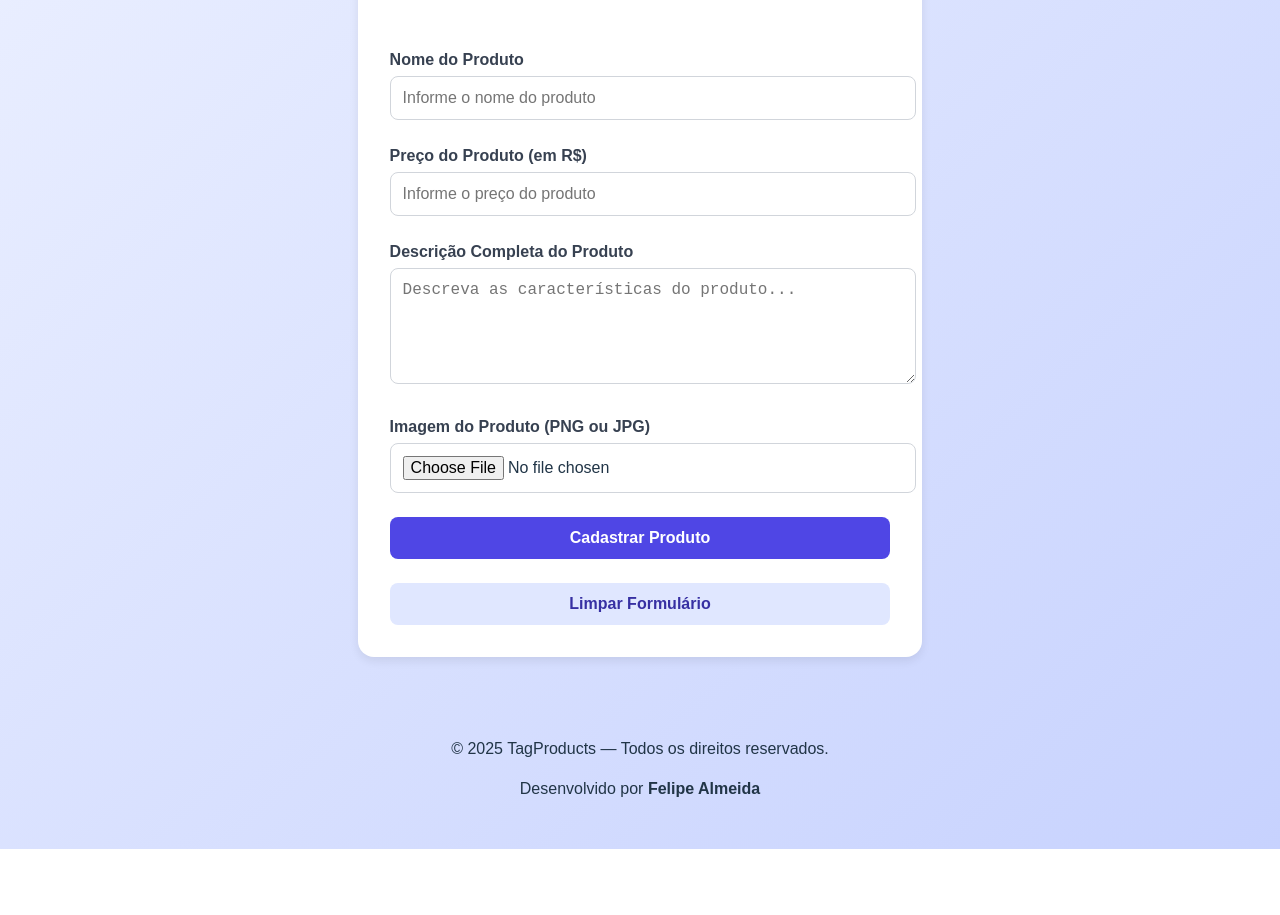
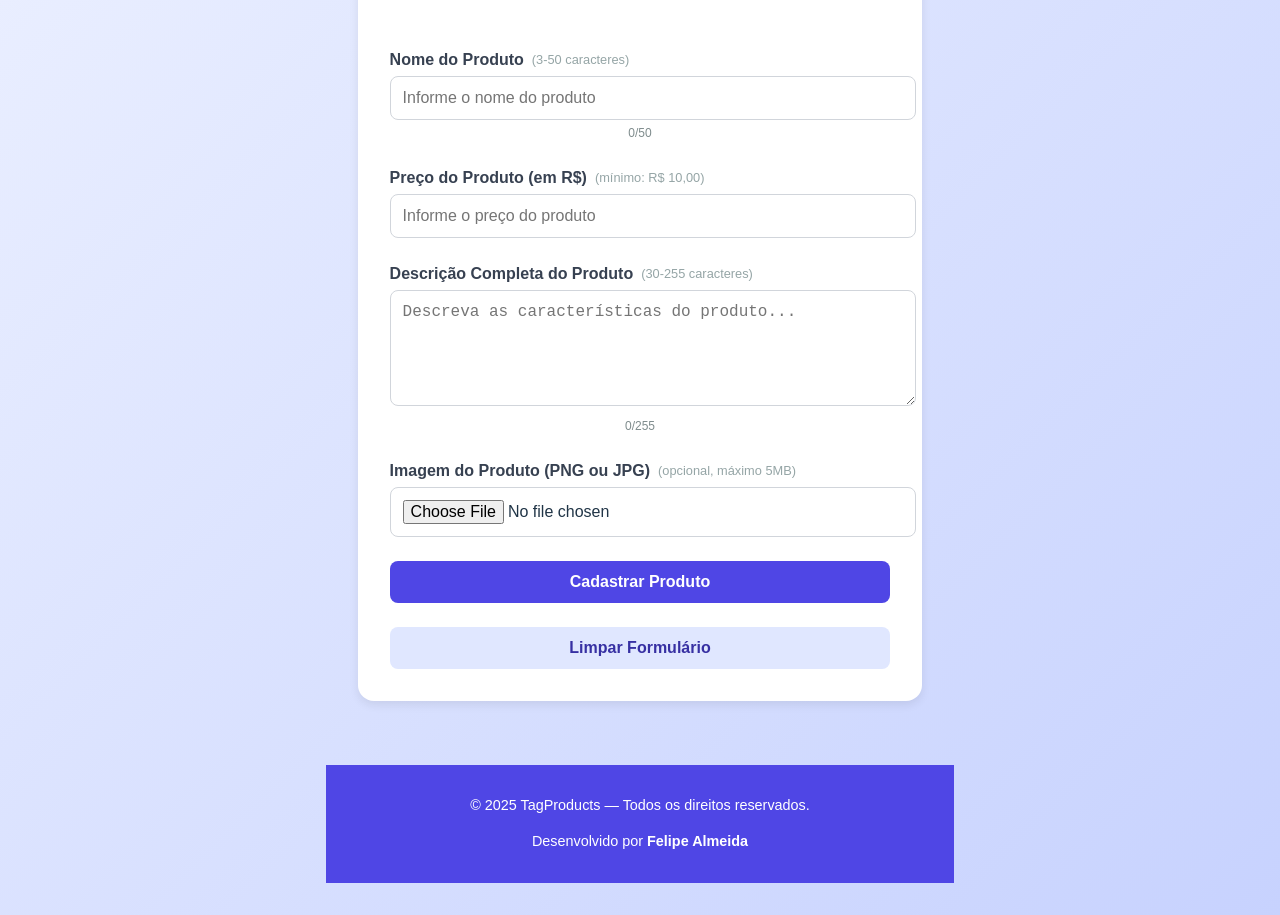
Before and after one commit to FelipeAlmeida06/tagproducts-desafio-fullstack, a React (Vite) app in the folder desafio-fullstack/front-end/form-produtos/: page / in a window 1280 px wide. Shown: the part 323-1238 px from the top of the page. Before the commit the page ends 1172 px from the top, so only its background shows below. Built offline with nearby package versions, Linux system fonts and the light colour scheme.

Commit message:
Validação do formulário pelo nome, preco, descricao e imagem do produto

```diff
--- a/desafio-fullstack/front-end/form-produtos/src/components/Footer.css
+++ /dev/null
@@ -1,17 +0,0 @@
-.rodape {
-    background-color: #4f46e5;
-    color: #fff;
-    text-align: center;
-    padding: 1rem 0;
-    font-size: 0.9rem;
-    margin-top: auto;
-}
-
-.rodape a {
-    color: #4f46e5;
-    text-decoration: none;
-}
-
-.rodape a:hover {
-    text-decoration: underline;
-}
--- a/desafio-fullstack/front-end/form-produtos/src/components/Footer.jsx
+++ /dev/null
@@ -1,15 +0,0 @@
-// Footer.jsx - Rodapé
-
-export default function Footer() {
-
-    return (
-        <>
-            <footer className="rodape">
-                <p>© 2025 TagProducts — Todos os direitos reservados.</p>
-                <p>
-                Desenvolvido por <strong>Felipe Almeida</strong>
-                </p>
-            </footer>
-        </>
-    )
-}
--- a/desafio-fullstack/front-end/form-produtos/src/components/Formulario.css
+++ b/desafio-fullstack/front-end/form-produtos/src/components/Formulario.css
@@ -170,3 +170,50 @@ textarea:focus {
     font-size: 0.85rem;
     color: #6b7280;
 }
+
+/* Footer */
+
+.rodape {
+    background-color: #4f46e5;
+    color: #fff;
+    text-align: center;
+    padding: 1rem 0;
+    font-size: 0.9rem;
+    margin-top: auto;
+}
+
+.rodape a {
+    color: #4f46e5;
+    text-decoration: none;
+}
+
+.rodape a:hover {
+    text-decoration: underline;
+}
+
+/* Validação do Formulário */
+
+.input-erro {
+    border-color: #e74c3c !important;
+    background-color: #fadbd8 !important;
+}
+
+.mensagem-erro {
+    color: #e74c3c;
+    font-size: 0.85rem;
+    margin-top: 0.25rem;
+    font-weight: 600;
+}
+
+.contador {
+    display: block;
+    font-size: 0.75rem;
+    color: #7f8c8d;
+    margin-top: 0.25rem;
+}
+
+label small {
+    color: #95a5a6;
+    font-size: 0.8rem;
+    font-weight: normal;
+}
--- a/desafio-fullstack/front-end/form-produtos/src/components/Formulario.jsx
+++ b/desafio-fullstack/front-end/form-produtos/src/components/Formulario.jsx
@@ -4,7 +4,6 @@ import { useState, useRef } from "react";
 // Icones
 import {Package, DollarSign, FileText, CheckCircle} from 'lucide-react';
 import "./Formulario.css";      // import do CSS puro
-import Footer from "./Footer";
 
 export default function FormularioProdutos() {
     const [dadosForm, setDadosForm] = useState({
@@ -19,14 +18,23 @@ export default function FormularioProdutos() {
     const [sucesso, setSucesso] = useState(false);
     const inputImagemRef = useRef(null);
 
+    // Entrada de dados pelo usuário
     const lidarComEntradaDeDados = (e) => {
         const { name, value } = e.target;
         setDadosForm((prev) => ({
         ...prev,
         [name]: value,
         }));
+        // Limpa o erro deste campo ao começar a digitar
+        if (erros[name]) {
+          setErros((prev) => ({
+            ...prev,
+            [name]: ""
+          }))
+        }
     };
 
+    // Entrada da imagem pelo usuário
     const lidarComImagem = (e) => {
         const arqImagem = e.target.files[0];
 
@@ -46,8 +54,13 @@ export default function FormularioProdutos() {
         }
     };
 
+    // Envio do formulário
     const lidarComEnvio = (e) => {
         e.preventDefault();
+
+        if (!validarFormulario()) {
+          return;
+        }
 
         if (!dadosForm.nomeProduto || !dadosForm.precoProduto || !dadosForm.descricaoProduto || !dadosForm.imagemProduto) {
             alert("Por favor, preencha todos os campos do formulário");
@@ -71,6 +84,7 @@ export default function FormularioProdutos() {
             imagemProduto: null,
         });
         setVisualImagem(null);
+        setErros({});
         setSucesso(true);
         setTimeout(() => setSucesso(false), 3000);
 
@@ -80,6 +94,7 @@ export default function FormularioProdutos() {
         }
     };
 
+    // Limpa o formulário
     const limparFormulario = () => {
         setDadosForm({
             nomeProduto: "",
@@ -88,12 +103,57 @@ export default function FormularioProdutos() {
             imagemProduto: null,
         });
         setVisualImagem(null);
+        setErros({});
 
         // Limpa o campo de arquivo
         if (inputImagemRef.current) {
             inputImagemRef.current.value = '';
         }
     };
+
+    const [erros, setErros] = useState({});
+
+    // Validação do formulário
+    const  validarFormulario = () => {
+      const novosErros = {};
+
+      // Validar Nome (3-50 caracteres é obrigatório)
+      if (!dadosForm.nomeProduto.trim()) {
+        novosErros.nomeProduto = "Nome do produto é obrigatório";
+      } else if (dadosForm.nomeProduto.trim().length < 3) {
+        novosErros.nomeProduto = "Nome do produto deve ter mínimo de 3 caracteres";
+      } else if (dadosForm.nomeProduto.trim().length > 50) {
+        novosErros.nomeProduto = "Nome do produto deve ter máximo de 50 caracteres";
+      }
+
+      // Validar Preço (mínimo 10 é obrigatório)
+      if (!dadosForm.precoProduto) {
+        novosErros.precoProduto = "Preço do produto é obrigatório";
+      } else if (parseFloat(dadosForm.precoProduto) < 10) {
+        novosErros.precoProduto = "Preço do produto mínimo é R$ 10,00";
+      }
+
+      // Validar Descrição (30-255 caracteres é obrigatório)
+      if (!dadosForm.descricaoProduto.trim()) {
+        novosErros.descricaoProduto = "Descrição do produto é obrigatória";
+      } else if (dadosForm.descricaoProduto.trim().length < 30) {
+        novosErros.descricaoProduto = "Descrição do produto deve ter mínimo 30 caracteres";
+      } else if (dadosForm.descricaoProduto.trim().length > 255) {
+        novosErros.descricaoProduto = "Descrição do produto deve ter máximo 255 caracteres";
+      }
+
+      // Validar Imagem (PNG/JPG máximo 5MB é opcional)
+      if (dadosForm.imagemProduto) {
+        if (dadosForm.imagemProduto.type !== "image/png" && dadosForm.imagemProduto.type !== "image/jpg") {
+          novosErros.imagemProduto = "Apenas PNG ou JPG são aceitos"
+        } else if (dadosForm.imagemProduto.size > 5 * 1024 * 1024) {
+          novosErros.imagemProduto = "Imagem do produto não pode ultrapassar 5MB";
+        }
+      }
+
+      setErros(novosErros);
+      return Object.keys(novosErros).length === 0;
+    }
 
   return (
     <div className="pagina">
@@ -118,6 +178,7 @@ export default function FormularioProdutos() {
             <label>
               <span>
                 Nome do Produto
+                <small> (3-50 caracteres)</small>
               </span>
               <input
                 type="text"
@@ -125,12 +186,16 @@ export default function FormularioProdutos() {
                 value={dadosForm.nomeProduto}
                 onChange={lidarComEntradaDeDados}
                 placeholder="Informe o nome do produto"
+                className={erros.nomeProduto ? "input-erro" : ""}
               />
+              {erros.nomeProduto && <p className="mensagem-erro">{erros.nomeProduto}</p>}
+              <small className="contador">{dadosForm.nomeProduto.length}/50</small>
             </label>
 
             <label>
               <span>
                 Preço do Produto (em R$)
+                <small> (mínimo: R$ 10,00)</small>
               </span>
               <input
                 type="number"
@@ -140,12 +205,15 @@ export default function FormularioProdutos() {
                 step="0.01"
                 min="0"
                 placeholder="Informe o preço do produto"
+                className={erros.precoProduto ? "input-erro" : ""}
               />
+              {erros.precoProduto && <p className="mensagem-erro">{erros.precoProduto}</p>}
             </label>
 
             <label>
               <span>
                 Descrição Completa do Produto
+                <small> (30-255 caracteres)</small>
               </span>
               <textarea
                 name="descricaoProduto"
@@ -153,19 +221,25 @@ export default function FormularioProdutos() {
                 onChange={lidarComEntradaDeDados}
                 rows="5"
                 placeholder="Descreva as características do produto..."
+                className={erros.descricaoProduto ? "input-erro" : ""}
               />
+              {erros.descricaoProduto && <p className="mensagem-erro">{erros.descricaoProduto}</p>}
+              <small className="contador">{dadosForm.descricaoProduto.length}/255</small>
             </label>
 
             <label>
               <span>
                 Imagem do Produto (PNG ou JPG)
+                <small> (opcional, máximo 5MB)</small>
               </span>
               <input
                 type="file"
                 accept=".png,.jpg,.jpeg"
                 onChange={lidarComImagem}
                 ref={inputImagemRef}
+                className={erros.imagemProduto ? "input-erro" : ""}
               />
+              {erros.imagemProduto && <p className="mensagem-erro">{erros.imagemProduto}</p>}
             </label>
 
             {visualImagem && (
@@ -203,7 +277,12 @@ export default function FormularioProdutos() {
         )}
       </div>
 
-      <Footer />
+      <footer className="rodape">
+        <p>© 2025 TagProducts — Todos os direitos reservados.</p>
+        <p>
+          Desenvolvido por <strong>Felipe Almeida</strong>
+        </p>
+      </footer>
     </div>
 
   );
```
Also changed, not shown: desafio-fullstack/front-end/form-produtos/src/components/Cards.css (added), desafio-fullstack/front-end/form-produtos/src/components/Cards.jsx (added).
